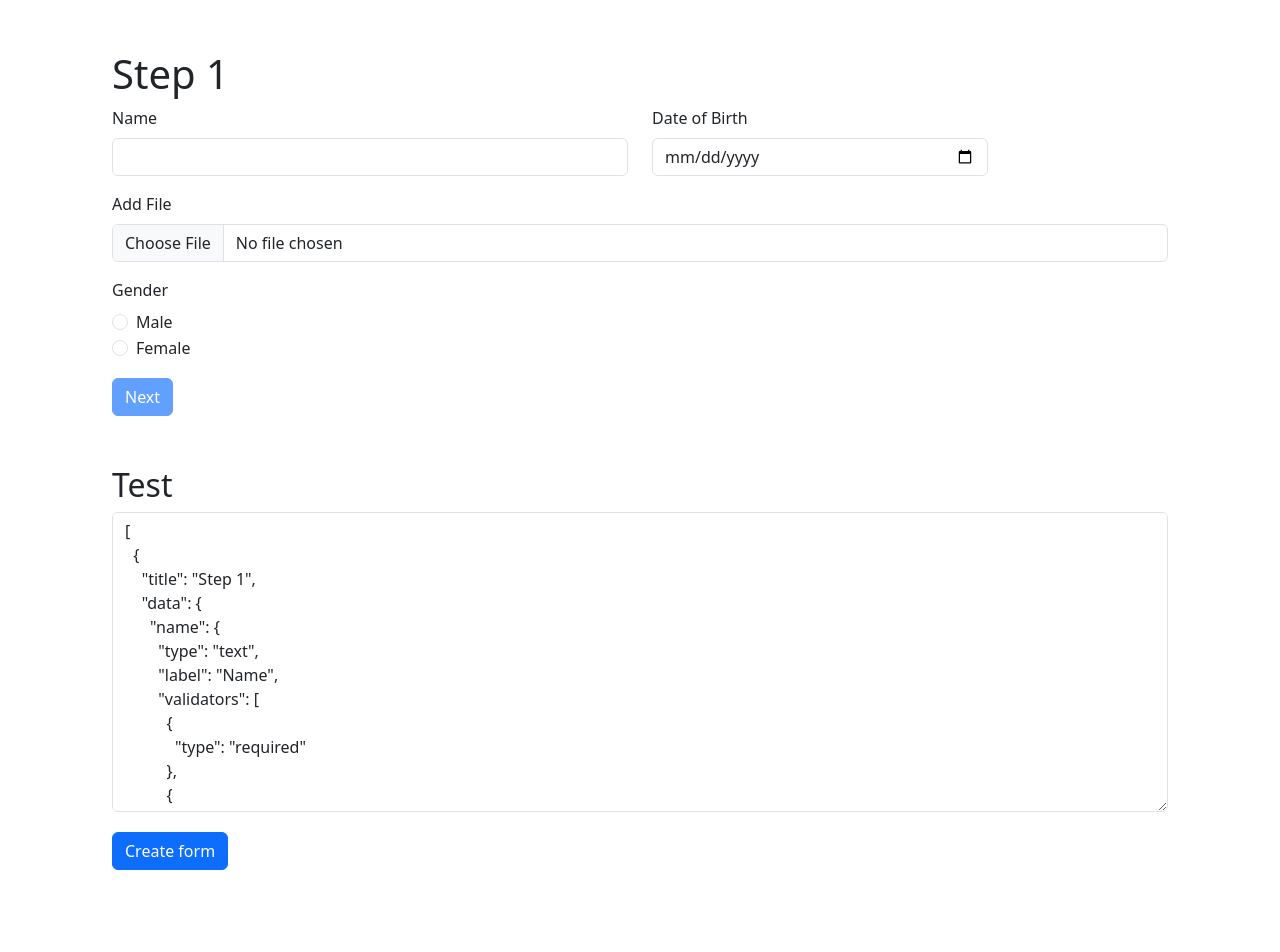
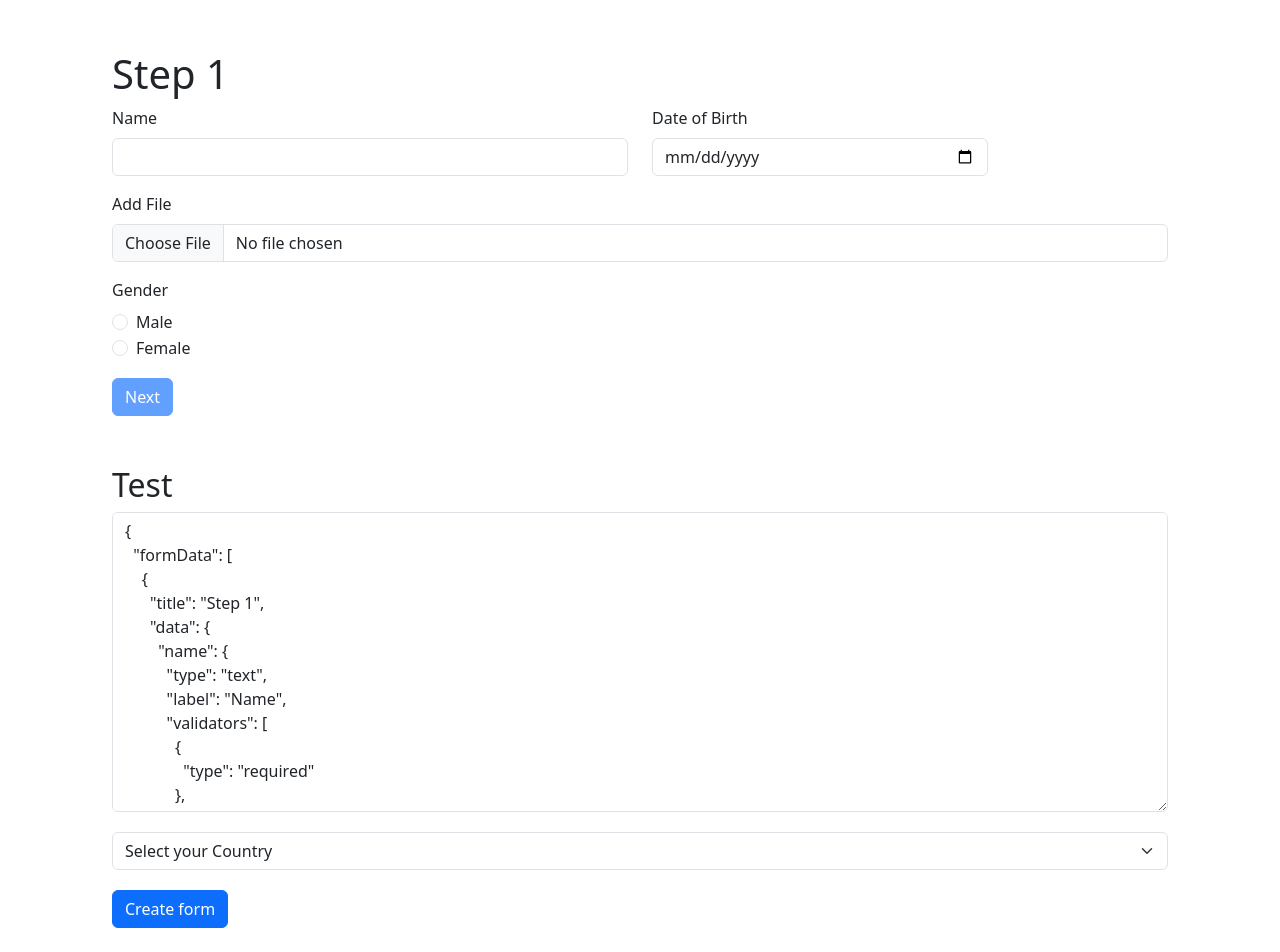
Before and after one commit to aznresearch/angular-form-constructor, an Angular app: page / in a window 1280 px wide. Shown: the top 952 px of the page. Built offline with nearby package versions, Linux system fonts and the light colour scheme.

Commit message:
feat: add country select to test area

```diff
--- a/src/app/components/form-constructor/form-constructor.component.html
+++ b/src/app/components/form-constructor/form-constructor.component.html
@@ -94,5 +94,13 @@
 <div class="test">
   <h2>Test</h2>
   <textarea [(ngModel)]="formFieldsText" class="form-control"></textarea>
+  <div class="countrySelect">
+    <select [(ngModel)]="country" class="form-select">
+      <option value="">Select your Country</option>
+      <option *ngFor="let option of countryOptions" [value]="option">
+        {{ option }}
+      </option>
+    </select>
+  </div>
   <button class="btn btn-primary" (click)="createFormFromText()">Create form</button>
 </div>
--- a/src/app/components/form-constructor/form-constructor.component.ts
+++ b/src/app/components/form-constructor/form-constructor.component.ts
@@ -1,7 +1,12 @@
 import { defaultErrorMessages } from './../../constants/validator-constants';
 import { Component, OnInit } from '@angular/core';
 import { FormGroup } from '@angular/forms';
-import { FormField, FormOptions, Validator } from 'src/app/models/form-constructor.model';
+import {
+  FormField,
+  FormOptions,
+  FormOptionsMock,
+  Validator
+} from 'src/app/models/form-constructor.model';
 import { FormConstructorService } from 'src/app/services/form-constructor.service';
 import { formOptionsMock } from 'src/app/constants/form-constants';
 
@@ -11,6 +16,7 @@ import { formOptionsMock } from 'src/app/constants/form-constants';
   styleUrls: ['./form-constructor.component.scss']
 })
 export class FormConstructorComponent implements OnInit {
+  formOptionsFullObject: FormOptionsMock = formOptionsMock;
   formOptions: FormOptions[] = formOptionsMock.formData;
   currentStep!: number;
   forms!: FormGroup[];
@@ -18,7 +24,9 @@ export class FormConstructorComponent implements OnInit {
   formFields!: FormField[][];
   // TODO типизировать
   formValue: any;
-  country = 'NG';
+
+  countryOptions: string[] = ['NG', 'GH'];
+  country = '';
 
   formFieldsText!: string;
 
@@ -26,7 +34,7 @@ export class FormConstructorComponent implements OnInit {
 
   ngOnInit() {
     this.initForms(this.formOptions);
-    this.formFieldsText = JSON.stringify(this.formOptions, null, 2);
+    this.formFieldsText = JSON.stringify(this.formOptionsFullObject, null, 2);
   }
 
   initForms(formOptions: FormOptions[]) {
@@ -120,8 +128,9 @@ export class FormConstructorComponent implements OnInit {
   createFormFromText() {
     try {
       const parsedFormFields = JSON.parse(this.formFieldsText);
-      if (Array.isArray(parsedFormFields)) {
-        this.formOptions = parsedFormFields;
+      const parsedFormFieldsOptions = parsedFormFields.formData;
+      if (Array.isArray(parsedFormFieldsOptions)) {
+        this.formOptions = parsedFormFieldsOptions;
         this.initForms(this.formOptions);
       } else {
         console.log('Invalid formOptions format');
--- a/src/styles.scss
+++ b/src/styles.scss
@@ -20,3 +20,8 @@ input.ng-invalid.ng-touched {
     margin-bottom: 20px;
   }
 }
+
+.countrySelect {
+  margin-bottom: 20px;
+  margin-top: 20px;
+}
```
